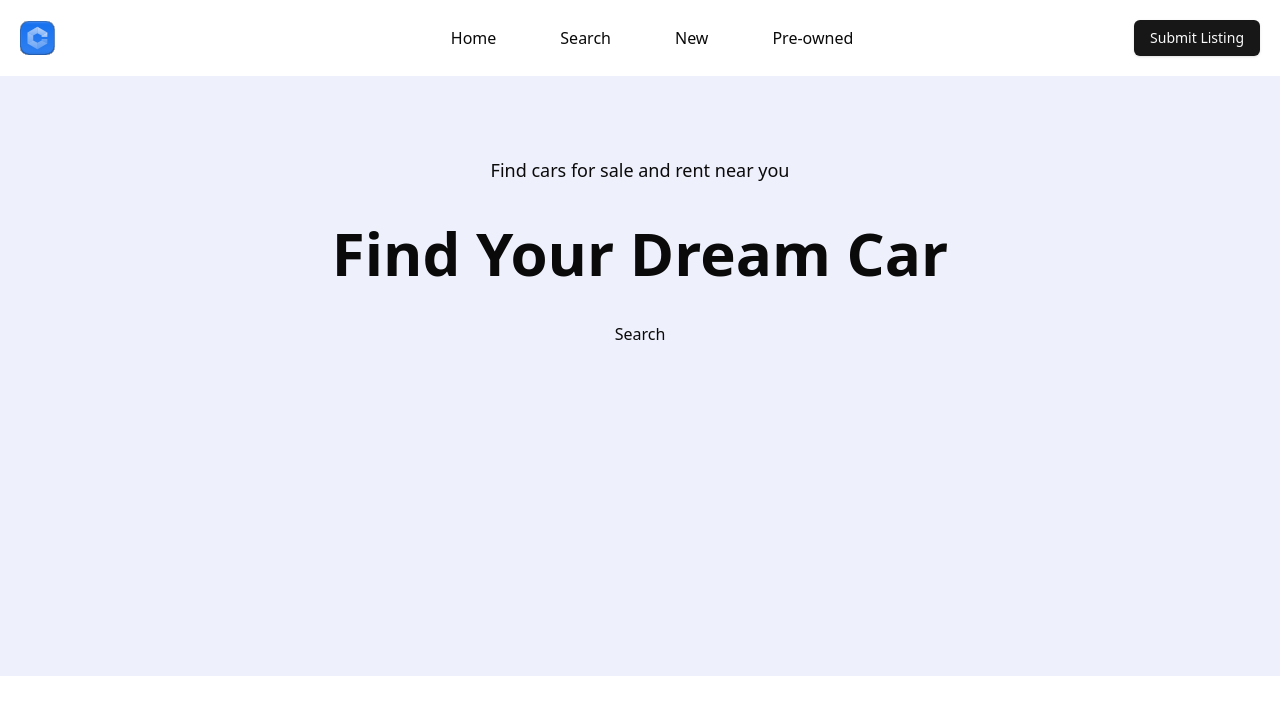
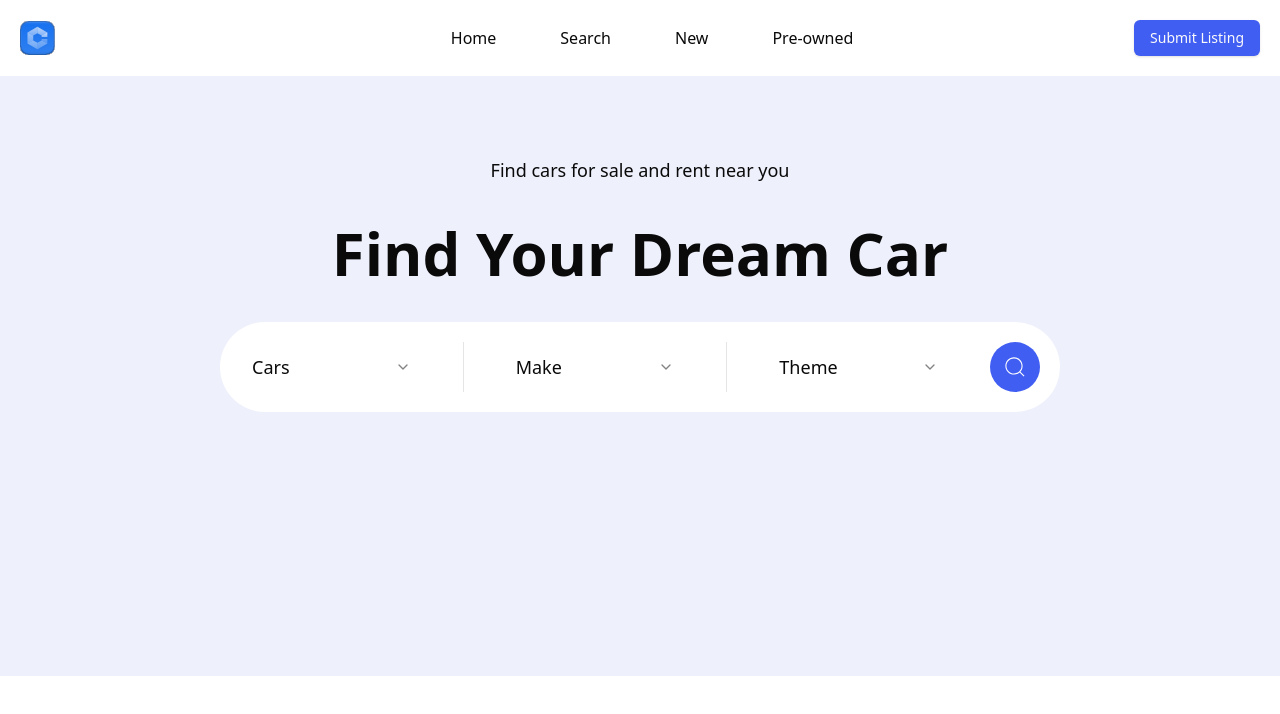
Before and after one commit to Gatera/car-marketplace, a React (Vite) app: page / in a window 1280 px wide. Shown: the top 714 px of the page. Built offline with nearby package versions, Linux system fonts and the light colour scheme; no server answers.

Commit message:
feat: add search bar design

```diff
--- a/package.json
+++ b/package.json
@@ -11,12 +11,15 @@
   },
   "dependencies": {
     "@clerk/clerk-react": "^5.21.3",
+    "@radix-ui/react-select": "^2.1.4",
+    "@radix-ui/react-separator": "^1.1.1",
     "@radix-ui/react-slot": "^1.1.1",
     "class-variance-authority": "^0.7.1",
     "clsx": "^2.1.1",
     "lucide-react": "^0.471.1",
     "react": "^18.3.1",
     "react-dom": "^18.3.1",
+    "react-icons": "^5.4.0",
     "react-router": "^7.1.1",
     "tailwind-merge": "^2.6.0",
     "tailwindcss-animate": "^1.0.7"
--- a/src/components/Search.jsx
+++ b/src/components/Search.jsx
@@ -1,8 +1,55 @@
 import React from 'react'
+import {
+    Select,
+    SelectContent,
+    SelectItem,
+    SelectTrigger,
+    SelectValue,
+  } from "@/components/ui/select"
+  import { Separator } from "@/components/ui/separator"
+  import { CiSearch } from "react-icons/ci";
+
+
 
 function Search() {
   return (
-    <div>Search</div>
+    <div className='p-2 md:p-5 bg-white rounded-md md:rounded-full flex-col md:flex md:flex-row gap-10 px-5 items-center md:w-[80%] lg:w-[70%]'>
+        <Select>
+            <SelectTrigger className="outline-none md:border-none w-full shadow-none text-lg">
+                <SelectValue placeholder="Cars" />
+            </SelectTrigger>
+            <SelectContent>
+                <SelectItem value="light">New</SelectItem>
+                <SelectItem value="dark">Used</SelectItem>
+            </SelectContent>
+        </Select>
+        <Separator orientation="vertical" className="hidden md:block" />
+        <Select>
+            <SelectTrigger className="outline-none md:border-none w-full shadow-none text-lg">
+                <SelectValue placeholder="Make" />
+            </SelectTrigger>
+            <SelectContent>
+                <SelectItem value="light">Light</SelectItem>
+                <SelectItem value="dark">Dark</SelectItem>
+                <SelectItem value="System">System</SelectItem>
+            </SelectContent>
+        </Select>
+        <Separator orientation="vertical" className="hidden md:block" />
+        <Select>
+            <SelectTrigger className="outline-none md:border-none w-full shadow-none text-lg">
+                <SelectValue placeholder="Theme" />
+            </SelectTrigger>
+            <SelectContent>
+                <SelectItem value="light">Light</SelectItem>
+                <SelectItem value="dark">Dark</SelectItem>
+                <SelectItem value="System">System</SelectItem>
+            </SelectContent>
+        </Select>
+
+        <div>
+            <CiSearch className='text-[50px] bg-primary rounded-full p-3 text-white hover:scale-105 transition-all cursor-pointer' />
+        </div>
+    </div>
   )
 }
 
--- /dev/null
+++ b/src/components/ui/select.jsx
@@ -0,0 +1,119 @@
+import * as React from "react"
+import * as SelectPrimitive from "@radix-ui/react-select"
+import { Check, ChevronDown, ChevronUp } from "lucide-react"
+
+import { cn } from "@/lib/utils"
+
+const Select = SelectPrimitive.Root
+
+const SelectGroup = SelectPrimitive.Group
+
+const SelectValue = SelectPrimitive.Value
+
+const SelectTrigger = React.forwardRef(({ className, children, ...props }, ref) => (
+  <SelectPrimitive.Trigger
+    ref={ref}
+    className={cn(
+      "flex h-9 w-full items-center justify-between whitespace-nowrap rounded-md border border-input bg-transparent px-3 py-2 text-sm shadow-sm ring-offset-background placeholder:text-muted-foreground focus:outline-none focus:ring-1 focus:ring-ring disabled:cursor-not-allowed disabled:opacity-50 [&>span]:line-clamp-1",
+      className
+    )}
+    {...props}>
+    {children}
+    <SelectPrimitive.Icon asChild>
+      <ChevronDown className="h-4 w-4 opacity-50" />
+    </SelectPrimitive.Icon>
+  </SelectPrimitive.Trigger>
+))
+SelectTrigger.displayName = SelectPrimitive.Trigger.displayName
+
+const SelectScrollUpButton = React.forwardRef(({ className, ...props }, ref) => (
+  <SelectPrimitive.ScrollUpButton
+    ref={ref}
+    className={cn("flex cursor-default items-center justify-center py-1", className)}
+    {...props}>
+    <ChevronUp className="h-4 w-4" />
+  </SelectPrimitive.ScrollUpButton>
+))
+SelectScrollUpButton.displayName = SelectPrimitive.ScrollUpButton.displayName
+
+const SelectScrollDownButton = React.forwardRef(({ className, ...props }, ref) => (
+  <SelectPrimitive.ScrollDownButton
+    ref={ref}
+    className={cn("flex cursor-default items-center justify-center py-1", className)}
+    {...props}>
+    <ChevronDown className="h-4 w-4" />
+  </SelectPrimitive.ScrollDownButton>
+))
+SelectScrollDownButton.displayName =
+  SelectPrimitive.ScrollDownButton.displayName
+
+const SelectContent = React.forwardRef(({ className, children, position = "popper", ...props }, ref) => (
+  <SelectPrimitive.Portal>
+    <SelectPrimitive.Content
+      ref={ref}
+      className={cn(
+        "relative z-50 max-h-96 min-w-[8rem] overflow-hidden rounded-md border bg-popover text-popover-foreground shadow-md data-[state=open]:animate-in data-[state=closed]:animate-out data-[state=closed]:fade-out-0 data-[state=open]:fade-in-0 data-[state=closed]:zoom-out-95 data-[state=open]:zoom-in-95 data-[side=bottom]:slide-in-from-top-2 data-[side=left]:slide-in-from-right-2 data-[side=right]:slide-in-from-left-2 data-[side=top]:slide-in-from-bottom-2",
+        position === "popper" &&
+          "data-[side=bottom]:translate-y-1 data-[side=left]:-translate-x-1 data-[side=right]:translate-x-1 data-[side=top]:-translate-y-1",
+        className
+      )}
+      position={position}
+      {...props}>
+      <SelectScrollUpButton />
+      <SelectPrimitive.Viewport
+        className={cn("p-1", position === "popper" &&
+          "h-[var(--radix-select-trigger-height)] w-full min-w-[var(--radix-select-trigger-width)]")}>
+        {children}
+      </SelectPrimitive.Viewport>
+      <SelectScrollDownButton />
+    </SelectPrimitive.Content>
+  </SelectPrimitive.Portal>
+))
+SelectContent.displayName = SelectPrimitive.Content.displayName
+
+const SelectLabel = React.forwardRef(({ className, ...props }, ref) => (
+  <SelectPrimitive.Label
+    ref={ref}
+    className={cn("px-2 py-1.5 text-sm font-semibold", className)}
+    {...props} />
+))
+SelectLabel.displayName = SelectPrimitive.Label.displayName
+
+const SelectItem = React.forwardRef(({ className, children, ...props }, ref) => (
+  <SelectPrimitive.Item
+    ref={ref}
+    className={cn(
+      "relative flex w-full cursor-default select-none items-center rounded-sm py-1.5 pl-2 pr-8 text-sm outline-none focus:bg-accent focus:text-accent-foreground data-[disabled]:pointer-events-none data-[disabled]:opacity-50",
+      className
+    )}
+    {...props}>
+    <span className="absolute right-2 flex h-3.5 w-3.5 items-center justify-center">
+      <SelectPrimitive.ItemIndicator>
+        <Check className="h-4 w-4" />
+      </SelectPrimitive.ItemIndicator>
+    </span>
+    <SelectPrimitive.ItemText>{children}</SelectPrimitive.ItemText>
+  </SelectPrimitive.Item>
+))
+SelectItem.displayName = SelectPrimitive.Item.displayName
+
+const SelectSeparator = React.forwardRef(({ className, ...props }, ref) => (
+  <SelectPrimitive.Separator
+    ref={ref}
+    className={cn("-mx-1 my-1 h-px bg-muted", className)}
+    {...props} />
+))
+SelectSeparator.displayName = SelectPrimitive.Separator.displayName
+
+export {
+  Select,
+  SelectGroup,
+  SelectValue,
+  SelectTrigger,
+  SelectContent,
+  SelectLabel,
+  SelectItem,
+  SelectSeparator,
+  SelectScrollUpButton,
+  SelectScrollDownButton,
+}
--- /dev/null
+++ b/src/components/ui/separator.jsx
@@ -0,0 +1,23 @@
+import * as React from "react"
+import * as SeparatorPrimitive from "@radix-ui/react-separator"
+
+import { cn } from "@/lib/utils"
+
+const Separator = React.forwardRef((
+  { className, orientation = "horizontal", decorative = true, ...props },
+  ref
+) => (
+  <SeparatorPrimitive.Root
+    ref={ref}
+    decorative={decorative}
+    orientation={orientation}
+    className={cn(
+      "shrink-0 bg-border",
+      orientation === "horizontal" ? "h-[1px] w-full" : "h-full w-[1px]",
+      className
+    )}
+    {...props} />
+))
+Separator.displayName = SeparatorPrimitive.Root.displayName
+
+export { Separator }
--- a/tailwind.config.js
+++ b/tailwind.config.js
@@ -21,7 +21,7 @@ export default {
   				foreground: 'hsl(var(--popover-foreground))'
   			},
   			primary: {
-  				DEFAULT: 'hsl(var(--primary))',
+  				DEFAULT: '#405ef2',
   				foreground: 'hsl(var(--primary-foreground))'
   			},
   			secondary: {
```
Also changed, not shown: 1 other file (tests, documents, lock files or other folders).
